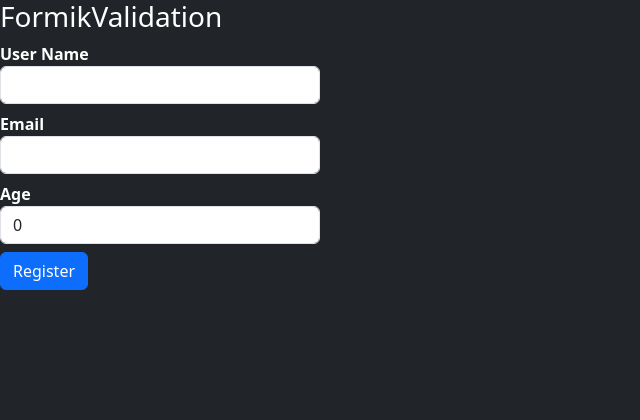
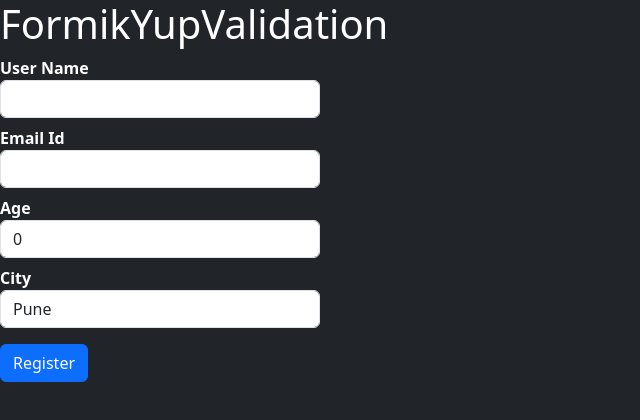
Before and after one commit to kewalkhondekar25/React-Under-The-Hood, a React (Vite) app: page / in a window 1280 px wide. Shown: the top 420 px of the page, without its empty margins (0-640 px from the left). Built offline with nearby package versions, Linux system fonts and the light colour scheme.

Commit message:
feat - formik yup validations added

```diff
--- a/package.json
+++ b/package.json
@@ -13,7 +13,8 @@
     "bootstrap": "^5.3.2",
     "formik": "^2.4.5",
     "react": "^18.2.0",
-    "react-dom": "^18.2.0"
+    "react-dom": "^18.2.0",
+    "yup": "^1.3.3"
   },
   "devDependencies": {
     "@types/react": "^18.2.43",
--- a/src/App.jsx
+++ b/src/App.jsx
@@ -15,6 +15,7 @@ import Prop1 from './Components/PropDrilling/Prop1'
 import FormsValidation from './Components/Validation/FormsValidation'
 import Formik from './Components/Validation/Formik'
 import FormikValidation from './Components/Validation/FormikValidation'
+import FormikYupValidation from './Components/Validation/FormikYupValidation'
 
 function App() {
 
@@ -32,7 +33,8 @@ function App() {
       {/* <Prop1/> */}
       {/* <FormsValidation/> */}
       {/* <Formik/> */}
-      <FormikValidation/>
+      {/* <FormikValidation/> */}
+      <FormikYupValidation/>
     </>
   )
 }
--- /dev/null
+++ b/src/Components/Validation/FormikYupValidation.jsx
@@ -0,0 +1,62 @@
+import React from 'react'
+import { useFormik, Formik, Form, Field, ErrorMessage } from 'formik'
+import * as yup from 'yup'
+
+
+const FormikYupValidation = () => {
+    return (
+        <div className='bg-dark text-white vh-100'>
+            <h1>FormikYupValidation</h1>
+            <Formik
+                initialValues={
+                    {
+                        userName: "",
+                        Email: "",
+                        age: 0,
+                        city: ""
+                    }
+                }
+                validationSchema={
+                    yup.object({
+                        userName: yup.string().min(3, "Username too short").max(10, "Username too long")
+                            .required("Username Required"),
+                        Email: yup.string().email("Invalid Email").required("Email Required"),
+                        age: yup.number().required("Age Required"),
+                        city: yup.string()
+                    })
+                }
+                onSubmit={(values) => {
+                    alert(JSON.stringify(values))
+                }}
+            >
+                <Form>
+                    {
+                        <div>
+                            <dl>
+                                <dt>User Name</dt>
+                                <dd><Field className='form-control w-25' type="text" name="userName"></Field></dd>
+                                <dd className='text-danger'><ErrorMessage name='userName'></ErrorMessage></dd>
+                                <dt>Email Id</dt>
+                                <dd><Field className='form-control w-25' type="text" name="Email"></Field></dd>
+                                <dd className='text-danger'><ErrorMessage name='Email'></ErrorMessage></dd>
+                                <dt>Age</dt>
+                                <dd><Field className='form-control w-25' type="number" name="age"></Field></dd>
+                                <dd className='text-danger'><ErrorMessage name='age'></ErrorMessage></dd>
+                                <dt>City</dt>
+                                <dd><Field className='form-control w-25' as="select" name="city">
+                                    <option>Pune</option>
+                                    <option>Nagpur</option>
+                                </Field>
+                                </dd>
+                                <dd className='text-danger'><ErrorMessage name='City'></ErrorMessage></dd>
+                            </dl>
+                            <button className='btn btn-primary'>Register</button>
+                        </div>
+                    }
+                </Form>
+            </Formik>
+        </div>
+    )
+}
+
+export default FormikYupValidation
```
Also changed, not shown: 1 other file (tests, documents, lock files or other folders).
